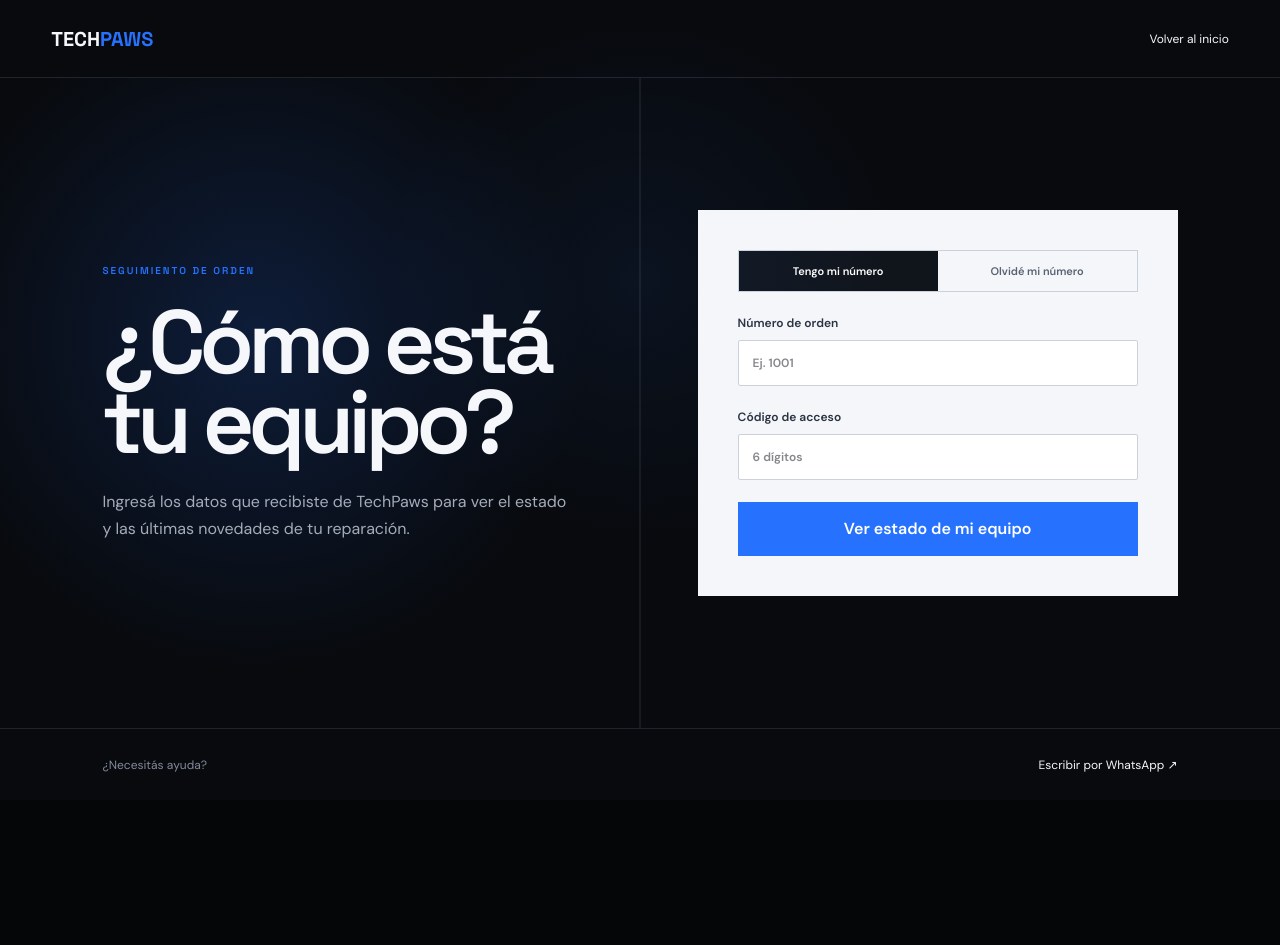
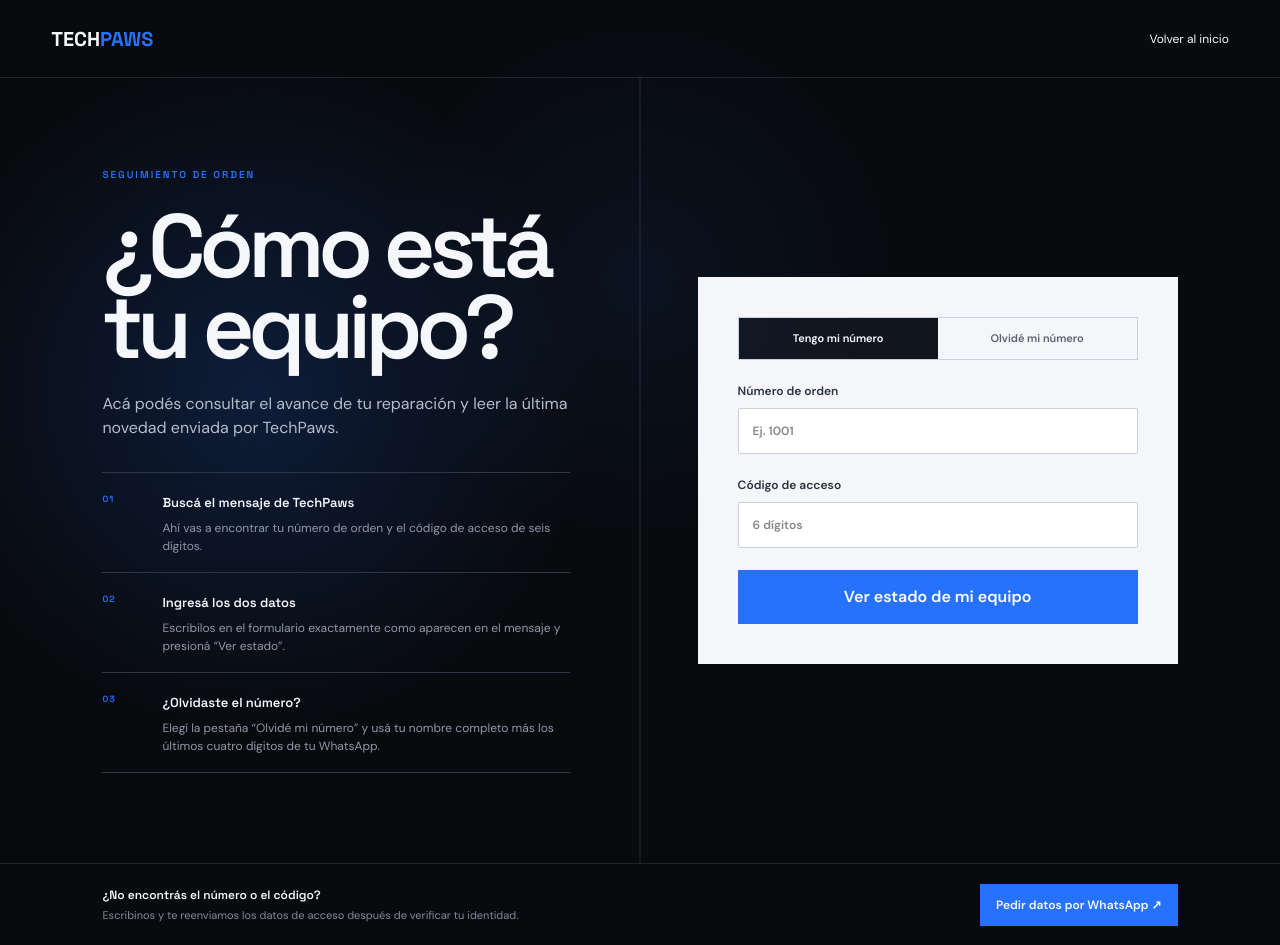
Before and after one commit to JulianBati92/TechPaws, a Next.js app: page /seguimiento in a window 1280 px wide. Before the commit the page ends 800 px from the top, so only its background shows below. Built offline with nearby package versions, Linux system fonts and the light colour scheme; no server answers.

Commit message:
Se explica funcionamiento del seguimiento en la pantalla de seguimiento de la orden

```diff
--- a/app/seguimiento/page.tsx
+++ b/app/seguimiento/page.tsx
@@ -1,3 +1,27 @@
 import TrackingForm from "./TrackingForm";
-export const metadata={title:"Seguimiento de orden | TechPaws",description:"Consultá el estado de tu equipo en TechPaws.",robots:{index:false,follow:false}};
-export default function Seguimiento(){return <main className="tracking-page"><header className="tracking-nav"><a href="/" className="tracking-brand">TECH<span>PAWS</span></a><a href="/">Volver al inicio</a></header><section className="tracking-hero"><div><p className="admin-kicker">SEGUIMIENTO DE ORDEN</p><h1>¿Cómo está<br/>tu equipo?</h1><p>Ingresá los datos que recibiste de TechPaws para ver el estado y las últimas novedades de tu reparación.</p></div><TrackingForm/></section><footer className="tracking-footer"><span>¿Necesitás ayuda?</span><a href="https://wa.me/541138191431?text=Hola%20TechPaws%2C%20necesito%20ayuda%20con%20el%20seguimiento%20de%20mi%20orden" target="_blank" rel="noreferrer">Escribir por WhatsApp ↗</a></footer></main>}
+
+export const metadata = {
+  title: "Seguimiento de orden | TechPaws",
+  description: "Consultá el estado de tu equipo en TechPaws.",
+  robots: { index: false, follow: false },
+};
+
+export default function Seguimiento() {
+  return <main className="tracking-page">
+    <header className="tracking-nav"><a href="/" className="tracking-brand">TECH<span>PAWS</span></a><a href="/">Volver al inicio</a></header>
+    <section className="tracking-hero">
+      <div className="tracking-copy">
+        <p className="admin-kicker">SEGUIMIENTO DE ORDEN</p>
+        <h1>¿Cómo está<br />tu equipo?</h1>
+        <p className="tracking-lead">Acá podés consultar el avance de tu reparación y leer la última novedad enviada por TechPaws.</p>
+        <div className="tracking-instructions" aria-label="Cómo consultar una orden">
+          <article><span>01</span><div><strong>Buscá el mensaje de TechPaws</strong><p>Ahí vas a encontrar tu número de orden y el código de acceso de seis dígitos.</p></div></article>
+          <article><span>02</span><div><strong>Ingresá los dos datos</strong><p>Escribilos en el formulario exactamente como aparecen en el mensaje y presioná “Ver estado”.</p></div></article>
+          <article><span>03</span><div><strong>¿Olvidaste el número?</strong><p>Elegí la pestaña “Olvidé mi número” y usá tu nombre completo más los últimos cuatro dígitos de tu WhatsApp.</p></div></article>
+        </div>
+      </div>
+      <TrackingForm />
+    </section>
+    <footer className="tracking-footer tracking-help-footer"><div><strong>¿No encontrás el número o el código?</strong><span>Escribinos y te reenviamos los datos de acceso después de verificar tu identidad.</span></div><a href="https://wa.me/541138191431?text=Hola%20TechPaws%2C%20no%20encuentro%20los%20datos%20para%20consultar%20el%20seguimiento%20de%20mi%20equipo.%20%C2%BFMe%20los%20pueden%20reenviar%3F" target="_blank" rel="noreferrer">Pedir datos por WhatsApp ↗</a></footer>
+  </main>;
+}
--- a/app/tracking-enhancements.css
+++ b/app/tracking-enhancements.css
@@ -6,3 +6,17 @@
 .order-actions .delete-order{margin-right:auto;background:transparent;color:#ff8f9a;border:1px solid #6b3038}
 .order-actions .delete-order:hover{background:#3a171c}
 @media(max-width:560px){.order-actions .delete-order{margin-right:0}}
+.tracking-copy{max-width:660px}
+.tracking-copy .tracking-lead{max-width:590px!important;margin-bottom:32px;color:#b5bdcb!important}
+.tracking-instructions{display:grid;border-top:1px solid #303744;max-width:610px}
+.tracking-instructions article{display:grid;grid-template-columns:46px 1fr;gap:14px;padding:17px 0;border-bottom:1px solid #303744}
+.tracking-instructions article>span{font:600 9px 'Space Grotesk';letter-spacing:1px;color:#2672ff;padding-top:3px}
+.tracking-instructions strong{font:600 13px 'Space Grotesk';color:#f5f7fb}
+.tracking-instructions p{margin:5px 0 0;font-size:12px;line-height:1.5;color:#8f98a8}
+.tracking-help-footer{height:auto;min-height:82px;gap:30px}
+.tracking-help-footer>div{display:grid;gap:4px}
+.tracking-help-footer strong{font:600 12px 'Space Grotesk'}
+.tracking-help-footer span{font-size:11px;color:#828b9b}
+.tracking-help-footer>a{flex:none;background:#2672ff;padding:12px 16px;font-weight:600}
+@media(max-width:900px){.tracking-copy{max-width:none}.tracking-instructions{max-width:none}}
+@media(max-width:560px){.tracking-instructions article{grid-template-columns:34px 1fr}.tracking-help-footer{align-items:stretch}.tracking-help-footer>a{text-align:center;width:100%}}
```
